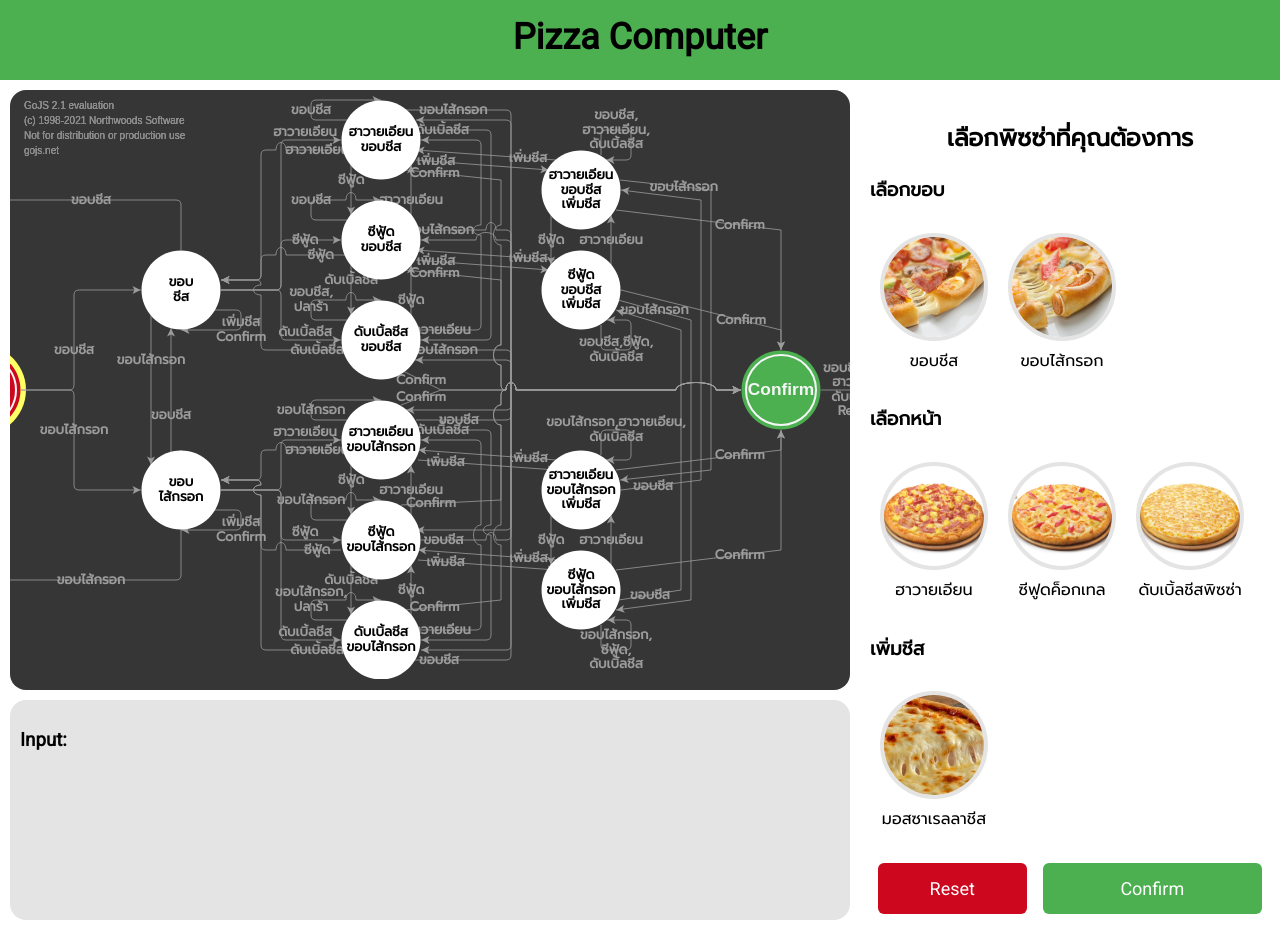
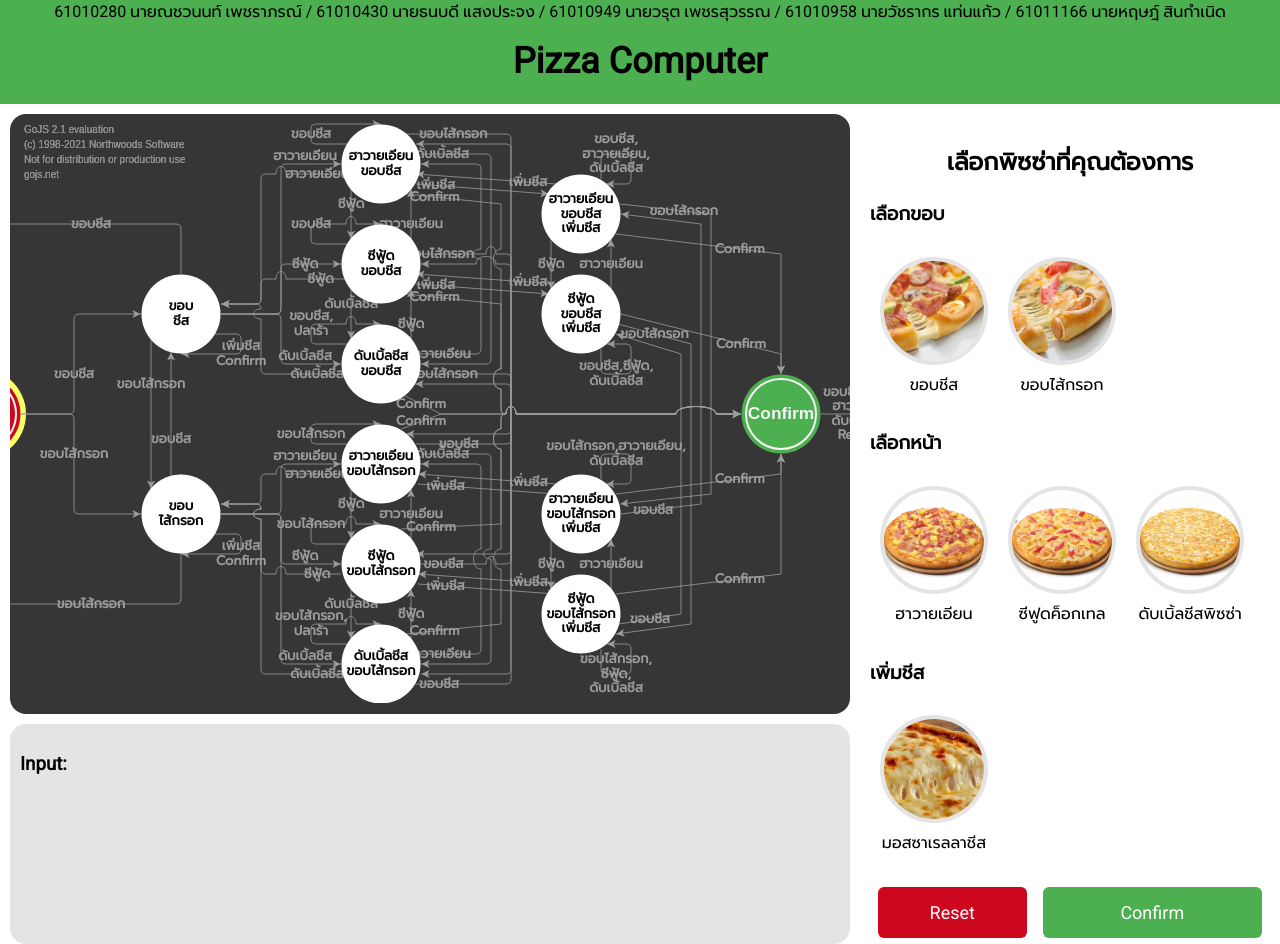
Before and after one commit to sirget/PizzaStateMachine, a plain HTML site: page index.html in a window 1280 px wide. Before the commit the page ends 920 px from the top, so only its background shows below. Drawn offline with Linux system fonts and the light colour scheme; some packages are replaced by stand-ins of ours; a script that the page names is missing.

Commit message:
Update index.html

```diff
--- a/index.html
+++ b/index.html
@@ -22,6 +22,13 @@
   </head>
 
   <body>
+    <div class="header">
+      <a>
+        61010280 นายณชวนนท์ เพชราภรณ์ / 61010430 นายธนบดี แสงประจง / 61010949
+        นายวรุต เพชรสุวรรณ / 61010958 นายวัชรากร แท่นแก้ว / 61011166 นายหฤษฎ์
+        สินกำเนิด
+      </a>
+    </div>
     <div class="container">
       <div class="header">
         <div class="header-text">Pizza Computer</div>
```
